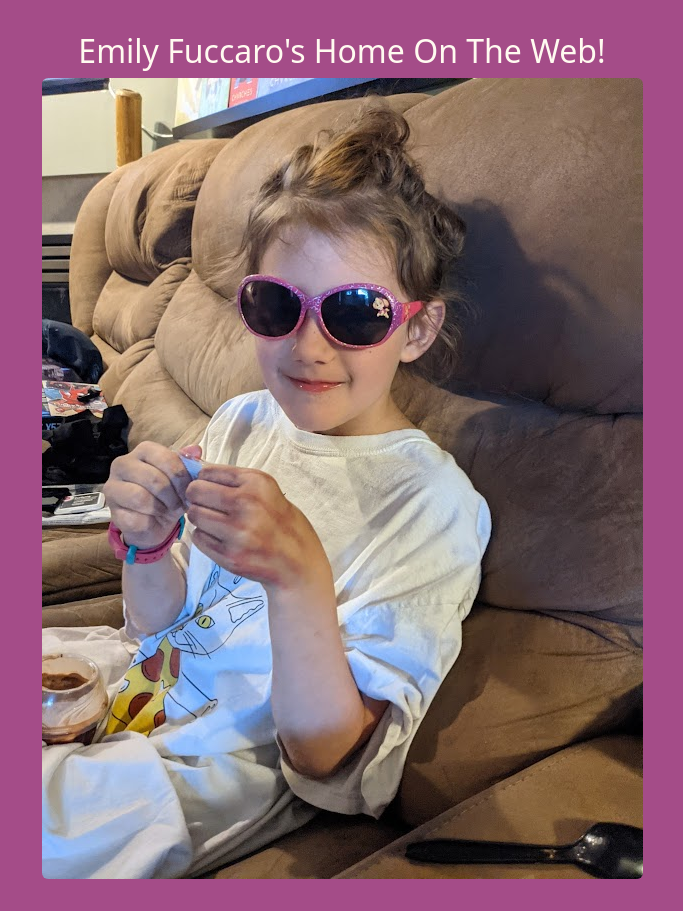
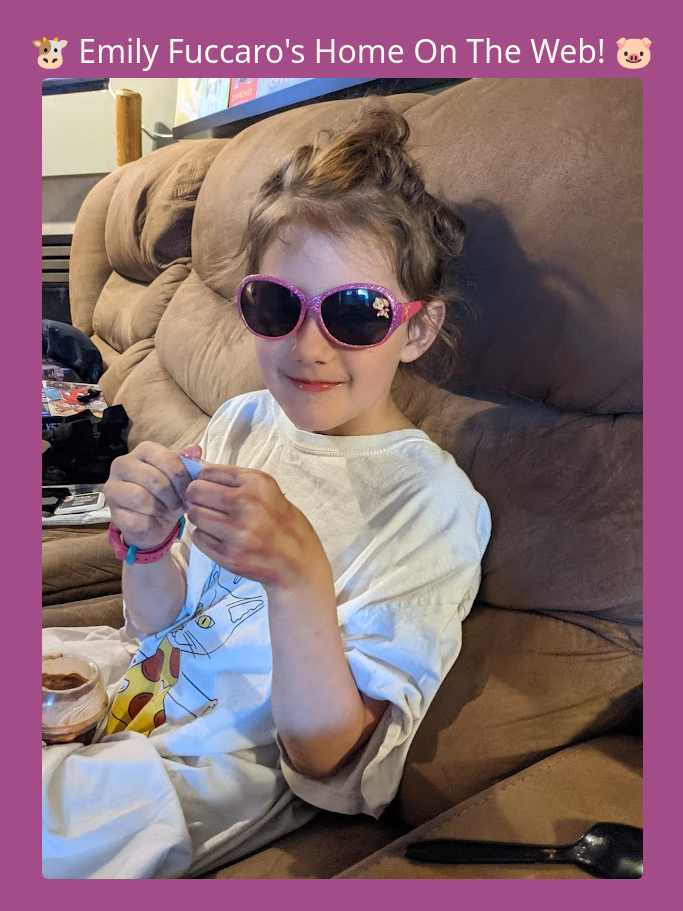
Before and after one commit to mikefuccaro/website-emily, a plain HTML site: page index.html in a window 1280 px wide. Shown: the whole page, without its empty margins (298-981 px from the left). Drawn offline with nearby package versions, Linux system fonts and the light colour scheme.

```diff
--- a/index.html
+++ b/index.html
@@ -20,8 +20,6 @@
         padding: 32px;
       }
 
-
-
     </style>
     <body style="background-color: #a44c88; color: floralwhite;">
         <!--[if lte IE 9]>
@@ -31,7 +29,7 @@
       <div id='main'>
         <center>
         <h2>
-          Emily Fuccaro's Home On The Web!
+          🐮 Emily Fuccaro's Home On The Web! 🐷
         </h2>
         </center>
         <center>
```
